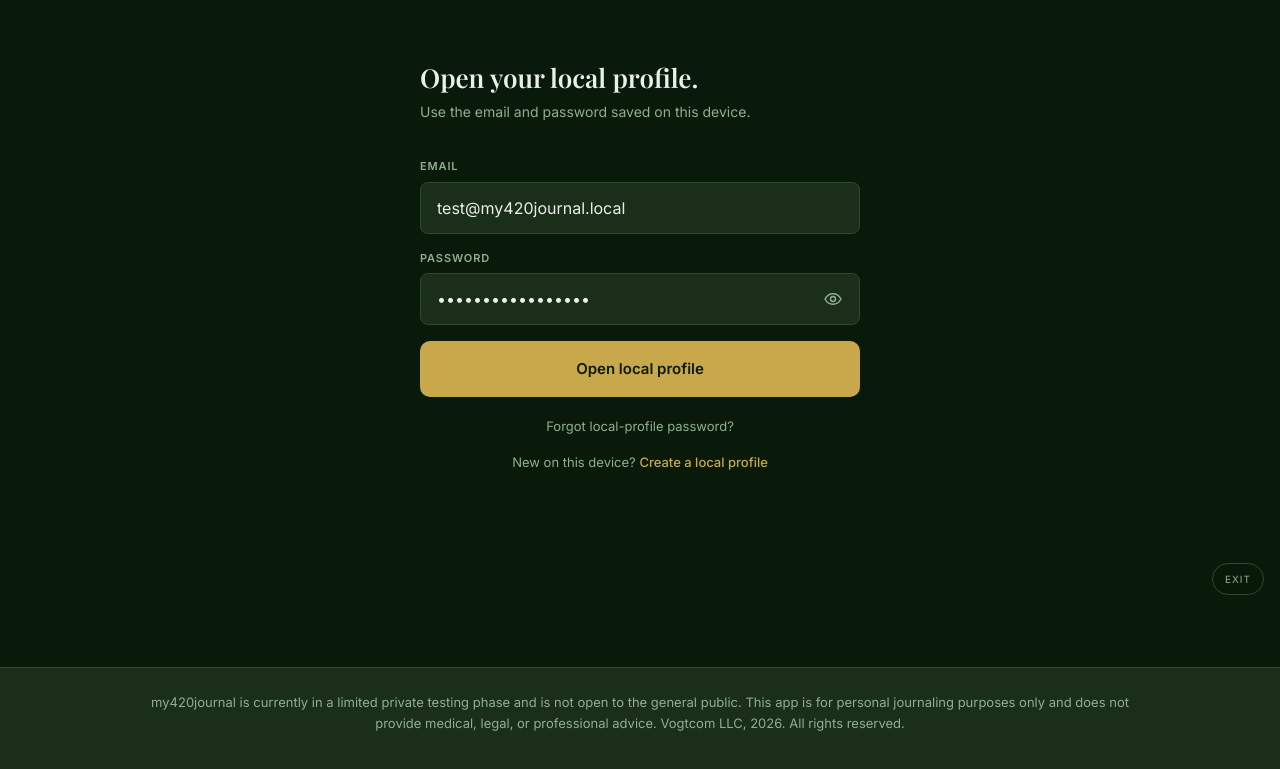
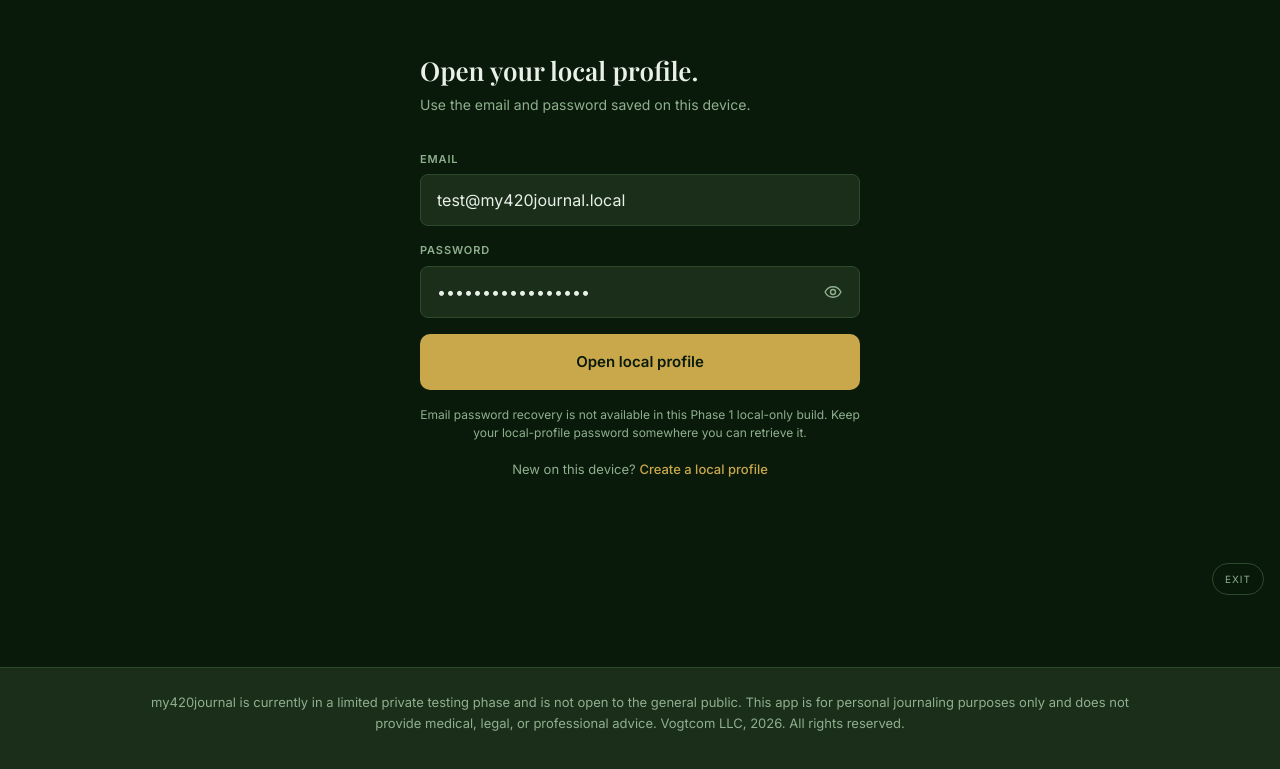
Before and after one commit to casevoiceai/my420journal-app, a React (Vite) app: page /login in a window 1280 px wide. Shown: the part 133-902 px from the top of the page. Built offline with nearby package versions, Linux system fonts and the light colour scheme.

Commit message:
Remove unavailable local-profile email recovery

```diff
--- a/src/screens/Login.jsx
+++ b/src/screens/Login.jsx
@@ -97,12 +97,10 @@
 
 export default function Login() {
   const navigate = useNavigate()
-  const [email,     setEmail]     = useState(TEST_CONVENIENCE_ENABLED ? TEST_EMAIL : '')
-  const [password,  setPassword]  = useState(TEST_CONVENIENCE_ENABLED ? TEST_PASSWORD : '')
-  const [loading,   setLoading]   = useState(false)
-  const [error,     setError]     = useState('')
-  const [resetSent, setResetSent] = useState(false)
-  const [resetting, setResetting] = useState(false)
+  const [email,    setEmail]    = useState(TEST_CONVENIENCE_ENABLED ? TEST_EMAIL : '')
+  const [password, setPassword] = useState(TEST_CONVENIENCE_ENABLED ? TEST_PASSWORD : '')
+  const [loading,  setLoading]  = useState(false)
+  const [error,    setError]    = useState('')
 
   async function handleSignIn(e) {
     e.preventDefault()
@@ -113,17 +111,6 @@
     setLoading(false)
     if (err) { setError(err.message || 'Could not open the local profile. Check the email and password saved on this device.'); return }
     navigate(hasPin() ? '/pin' : '/home', { replace: true })
-  }
-
-  async function handleForgotPassword() {
-    if (!email.trim()) { setError('Enter the email used for this local profile first.'); return }
-    setError('')
-    setResetting(true)
-    const reset = localStore.auth['resetPassword' + 'ForEmail']
-    const { error: err } = await reset.call(localStore.auth, email.trim())
-    setResetting(false)
-    if (err) { setError(err.message || 'Local-profile password recovery is unavailable in this local-only build. Create a new local profile or use your PIN reset.'); return }
-    setResetSent(true)
   }
 
   return (
@@ -162,12 +149,6 @@
             </p>
           )}
 
-          {resetSent && !error && (
-            <p style={{ fontFamily: fontInter, fontSize: '13px', color: S.textSecondary, margin: '0 0 14px 0', lineHeight: '1.5' }}>
-              Local-profile password reset notice sent. Check your inbox.
-            </p>
-          )}
-
           <button
             type="submit"
             disabled={loading}
@@ -187,19 +168,16 @@
           </button>
         </form>
 
-        <div style={{ textAlign: 'center', marginBottom: '12px' }}>
-          <button
-            onClick={handleForgotPassword}
-            disabled={resetting}
-            style={{
-              background: 'none', border: 'none', cursor: resetting ? 'default' : 'pointer',
-              fontFamily: fontInter, fontSize: '13px', color: S.textSecondary,
-              padding: '4px', opacity: resetting ? 0.6 : 1,
-            }}
-          >
-            {resetting ? 'Checking...' : 'Forgot local-profile password?'}
-          </button>
-        </div>
+        <p style={{
+          fontFamily: fontInter,
+          fontSize: '12px',
+          color: S.textSecondary,
+          margin: '0 0 18px 0',
+          lineHeight: '1.5',
+          textAlign: 'center',
+        }}>
+          Email password recovery is not available in this Phase 1 local-only build. Keep your local-profile password somewhere you can retrieve it.
+        </p>
 
         <p style={{ textAlign: 'center', fontFamily: fontInter, fontSize: '13px', color: S.textSecondary, margin: 0 }}>
           New on this device?{' '}
```
